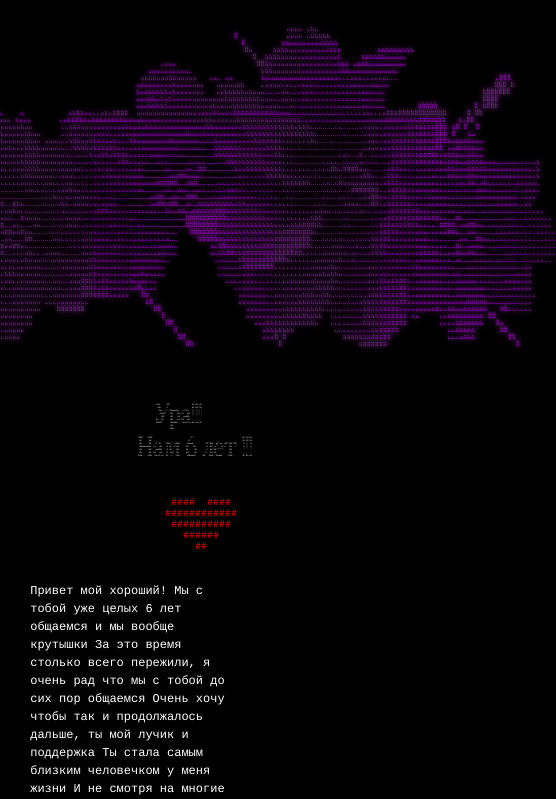
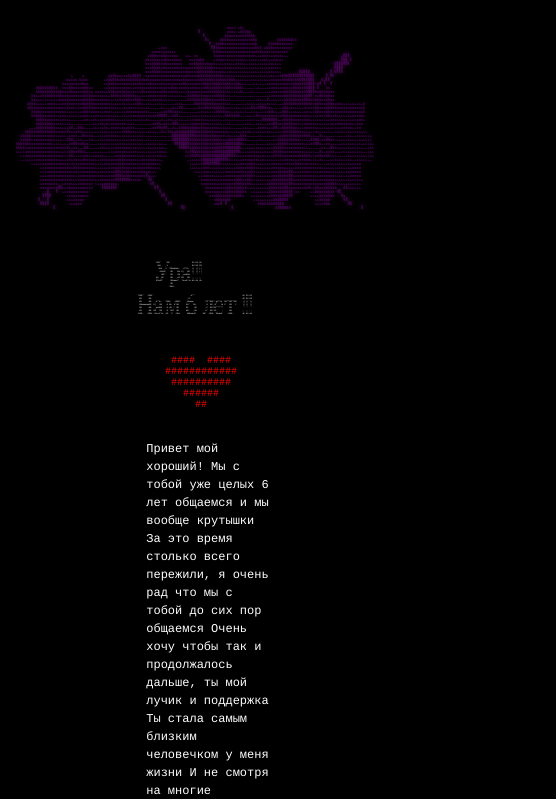
Before and after one commit to Fargooses/valentine, a plain HTML site: page second.html in a window 390 px wide. Shown: the top 799 px of the page, 556 px wide, since content can reach past the window. Drawn offline with Linux system fonts and the light colour scheme.

Commit message:
Синхронизировать с GitHub

```diff
--- a/style.css
+++ b/style.css
@@ -298,7 +298,7 @@
     /* Увеличиваем цветочки на мобильных */
     .cvetok4 {
         font-size: 7px;
-        width: 90%;
+        width: 100%;
         margin: 15px auto;
         text-shadow: 0 0 12px rgba(191, 0, 241, 1),
                      0 0 6px rgba(255, 255, 255, 0.8);
@@ -404,7 +404,7 @@
     }
 
     .cvetok4 {
-        font-size: 5.5px;
+        font-size: 3px;
         text-shadow: 0 0 10px rgba(191, 0, 241, 1),
                      0 0 5px rgba(255, 255, 255, 0.7);
     }
```
